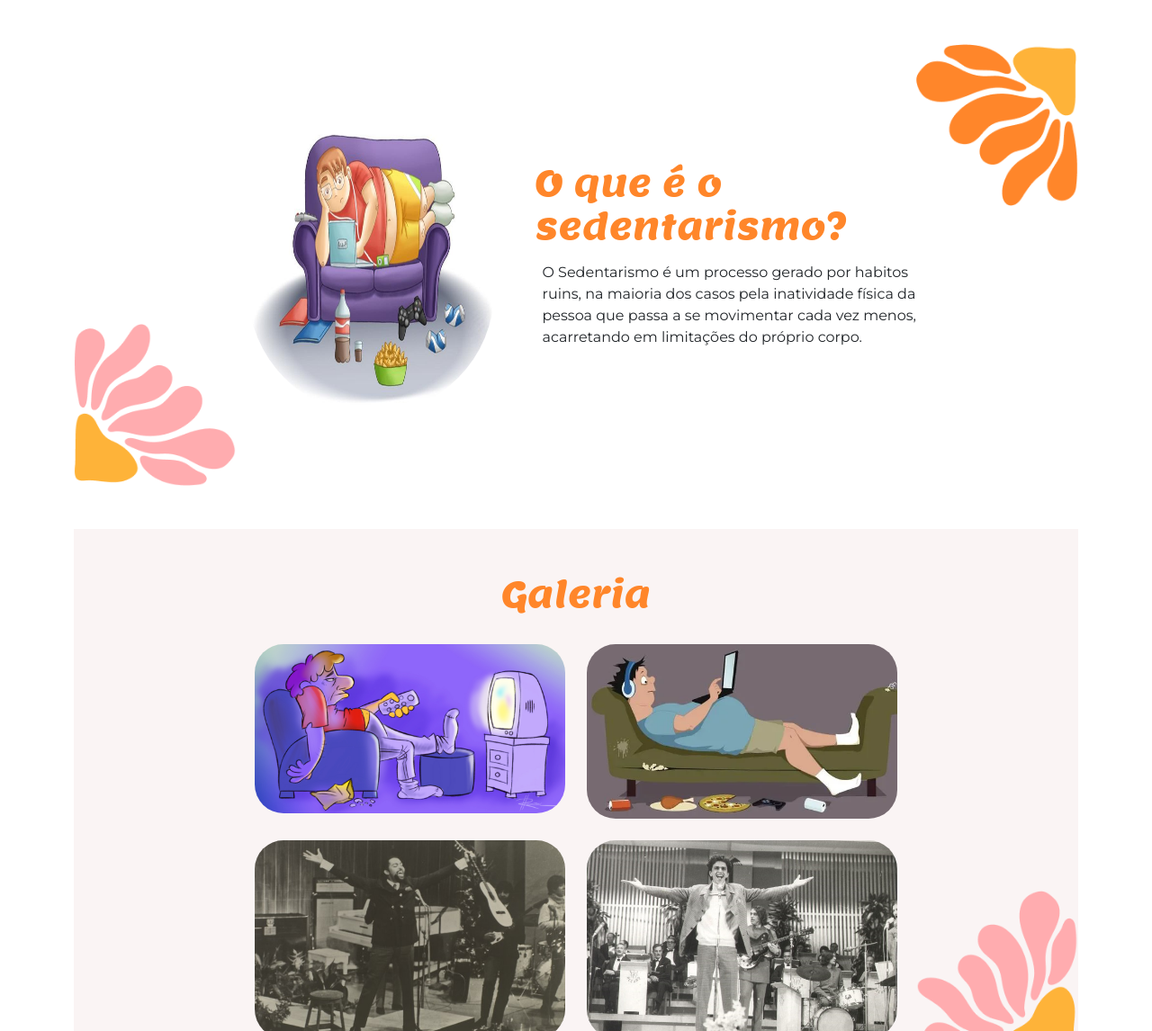
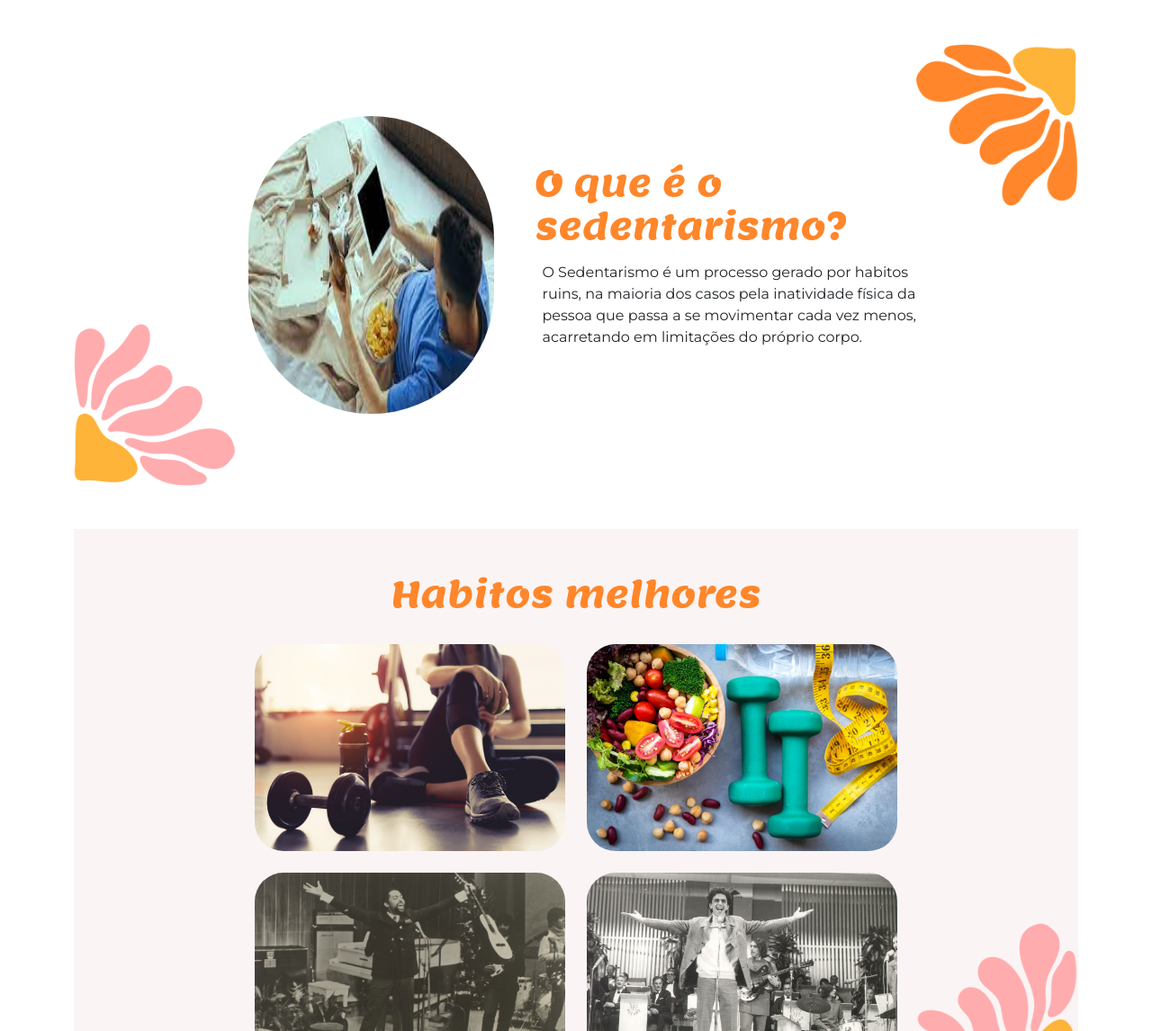
Before and after one commit to AllanaDallagnol25/siteacessivel2, a plain HTML site: page index.html in a window 1280 px wide. Shown: the part 960-2106 px from the top of the page at 90% size. Drawn offline with nearby package versions, Linux system fonts and the light colour scheme.

Commit message:
ddfggfff

```diff
--- a/index.html
+++ b/index.html
@@ -54,7 +54,7 @@
         <section id="tropicalia" class="my-5 pt-6 secao-tropicalia" tabindex="0" aria-label="Seção explicativa sobre a tropicália">
             <div class="container d-flex align-items-center ">
                 <div class="col-4 d-flex justify-content-center ">
-                    <img src="img/meninosedentario.jpg" class="rounded-pill" width="273" height="331" loading="lazy">
+                    <img src="img/tablet.jpeg" class="rounded-pill" width="273" height="331" loading="lazy">
                 </div>
                 <div class="col-5">
                     <h2>O que é o sedentarismo?</h2>
@@ -65,16 +65,16 @@
         </section>
 
         <section id="galeria" tabindex="0" aria-label="Seção de galeria de imagens">
-            <h2 class="text-center pt-5">Galeria</h2>
+            <h2 class="text-center pt-5">Habitos melhores</h2>
             <div class="container p-3 mt-3 fundo-galeria ">
 
                 <div class="row justify-content-md-center">
                     <div class="col-md-4">
-                        <img src="img/tv.jpg"
+                        <img src="img/atividadef.jpg"
                             class="img-fluid rounded-5" loading="lazy">
                     </div>
                     <div class="col-md-4">
-                        <img src="img/not.jpg" class="img-fluid rounded-5"
+                        <img src="img/alimentacao.jpg" class="img-fluid rounded-5"
                             loading="lazy">
                     </div>
                 </div>
```
Also changed, not shown: img/alimentacao.jpg (added), img/atividadef.jpg (added), img/meninosedentario.jpg (deleted), img/not.jpg (deleted), img/sedentario.jpg (deleted), img/tablet.jpeg (added), img/tv.jpg (deleted).
